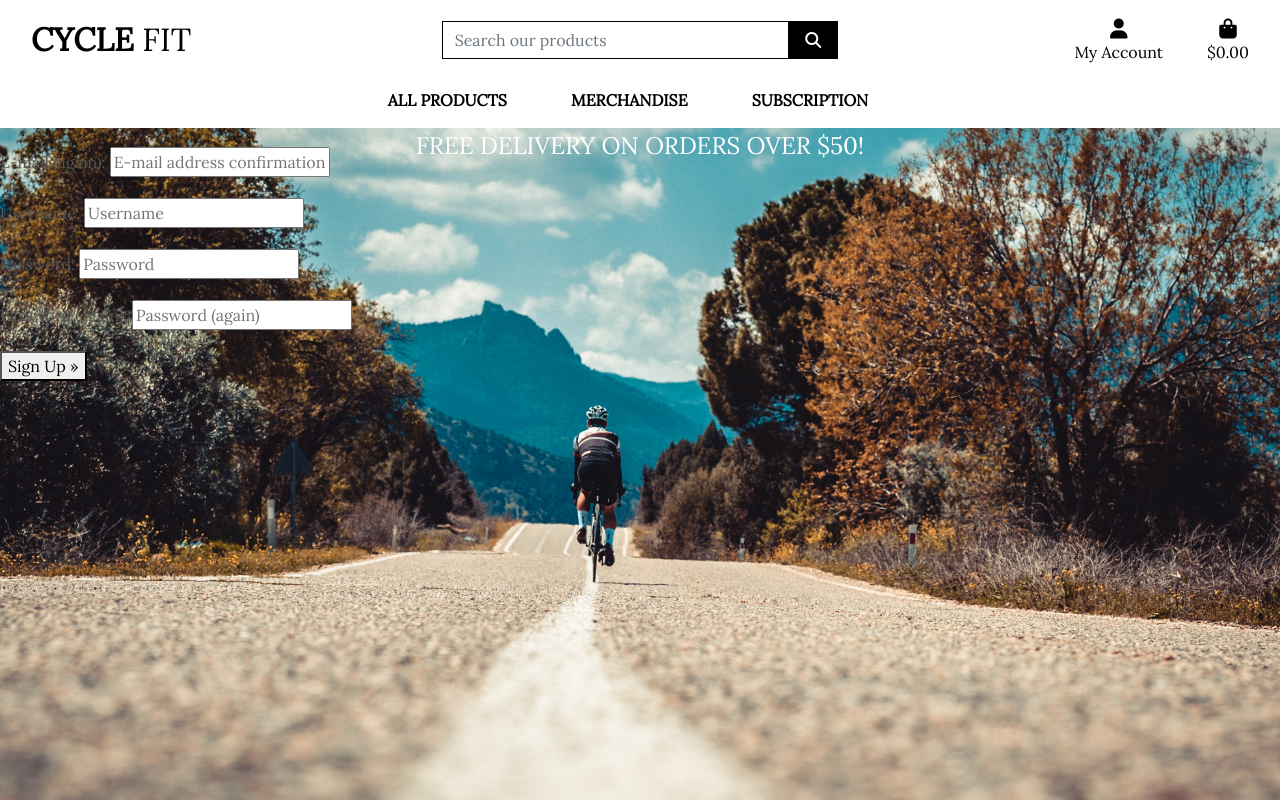
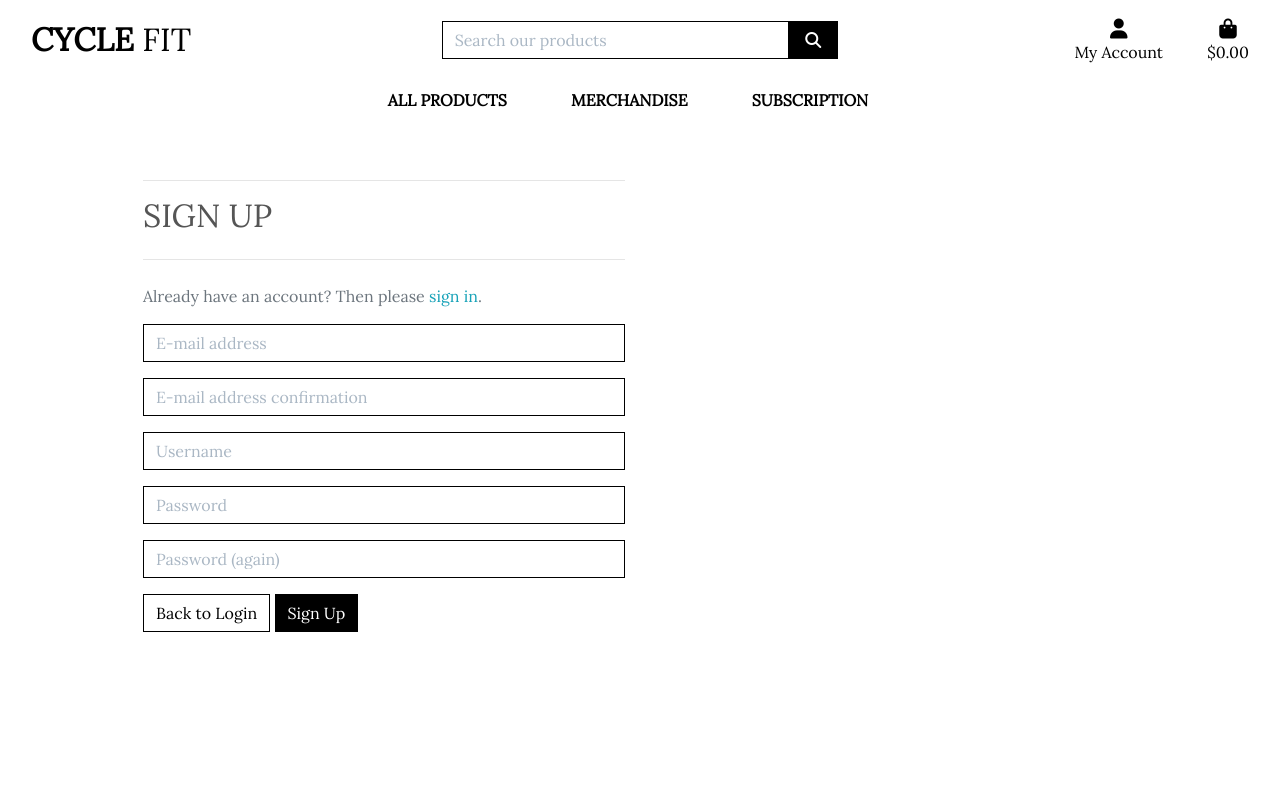
Before and after one commit to john33mcd/cycle_fit, a Django app: page /accounts/signup/ in a window 1280 px wide. Run offline with Django 3.2, Linux system fonts and the light colour scheme; some libraries are stand-ins or nearby versions.

Commit message:
Updated allauth and tested profiles

```diff
--- a/static/css/base.css
+++ b/static/css/base.css
@@ -109,6 +109,10 @@ a.category-badge>span.badge:hover {
     cursor: pointer;
 }
 
+input[name='q']::placeholder {
+    color: #aab7c4;
+}
+
 .message-container{
     position: fixed;
     top: 72px;
@@ -185,6 +189,60 @@ a.category-badge>span.badge:hover {
     }
   }
 
+  /* Allauth form formatting */
+
+  .allauth-form-inner-content p {
+      margin-top: 1.5rem; /* mt-4 */
+      color: #6c757d; /* text-secondary */
+  }
+
+  .allauth-form-inner-content input {
+      border-color: #000;
+      border-radius: 0;
+  }
+
+  .allauth-form-inner-content label:not([for='id_remember']) {
+      display: none;
+  }
+
+  .allauth-form-inner-content input::placeholder {
+      color: #aab7c4;
+  }
+
+  .allauth-form-inner-content button,
+  .allauth-form-inner-content input[type='submit'] {
+      /* btn */
+      display: inline-block;
+      font-weight: 400;
+      color: #fff;
+      text-align: center;
+      vertical-align: middle;
+      -webkit-user-select: none;
+      -moz-user-select: none;
+      -ms-user-select: none;
+      user-select: none;
+      background-color: #000;
+      border: 1px solid #000;
+      padding: .375rem .75rem;
+      font-size: 1rem;
+      line-height: 1.5;
+      border-radius: 0;
+
+      /* standard bootstrap btn transitions */
+      transition: color .15s ease-in-out,background-color .15s ease-in-out,border-color .15s ease-in-out,box-shadow .15s ease-in-out;
+  }
+
+  .allauth-form-inner-content button:hover,
+  .allauth-form-inner-content input[type='submit']:hover {
+      color: #fff;
+      background-color: #222;
+      border-color: #222;
+  }
+
+  .allauth-form-inner-content a {
+      color: #17a2b8; /* text-info */
+  }
+
   /* fixed top navbar only on medium and up */
   @media (min-width: 992px) {
       .fixed-top-desktop-only {
@@ -200,6 +258,7 @@ a.category-badge>span.badge:hover {
       }
   }
 
+  /* pad the top a bit when navbar is collapsed on mobile */
   @media (max-width: 991px) {
       .header-container {
           padding-top: 116px;
--- a/templates/allauth/account/account_inactive.html
+++ b/templates/allauth/account/account_inactive.html
@@ -4,8 +4,10 @@
 
 {% block head_title %}{% trans "Account Inactive" %}{% endblock %}
 
-{% block content %}
-<h1>{% trans "Account Inactive" %}</h1>
+{% block inner_content %}
+<hr>
+<h2 class="logo-font mb-4">{% trans "Account Inactive" %}</h2>
+<hr>
 
 <p>{% trans "This account is inactive." %}</p>
 {% endblock %}
--- a/templates/allauth/account/base.html
+++ b/templates/allauth/account/base.html
@@ -1 +1,15 @@
 {% extends "base.html" %}
+
+{% block content %}
+    <div class="container header-container">
+        <div class="overlay"></div>
+        <div class="row">
+            <div class="col-12 col-md-6">
+                <div class="allauth-form-inner-content">
+                    {% block inner_content %}
+                    {% endblock %}
+                </div>
+            </div>
+        </div>
+    </div>
+{% endblock %}
--- a/templates/allauth/account/email_confirm.html
+++ b/templates/allauth/account/email_confirm.html
@@ -6,8 +6,10 @@
 {% block head_title %}{% trans "Confirm E-mail Address" %}{% endblock %}
 
 
-{% block content %}
-<h1>{% trans "Confirm E-mail Address" %}</h1>
+{% block inner_content %}
+<hr>
+<h2 class="logo-font mb-4">{% trans "Confirm E-mail Address" %}</h2>
+<hr>
 
 {% if confirmation %}
 
--- a/templates/allauth/account/password_reset_done.html
+++ b/templates/allauth/account/password_reset_done.html
@@ -5,8 +5,10 @@
 
 {% block head_title %}{% trans "Password Reset" %}{% endblock %}
 
-{% block content %}
-    <h1>{% trans "Password Reset" %}</h1>
+{% block inner_content %}
+    <hr>
+    <h2 class="logo-font mb-4">{% trans "Password Reset" %}</h2>
+    <hr>
 
     {% if user.is_authenticated %}
     {% include "account/snippets/already_logged_in.html" %}
--- a/templates/allauth/account/password_reset_from_key_done.html
+++ b/templates/allauth/account/password_reset_from_key_done.html
@@ -3,7 +3,9 @@
 {% load i18n %}
 {% block head_title %}{% trans "Change Password" %}{% endblock %}
 
-{% block content %}
-    <h1>{% trans "Change Password" %}</h1>
+{% block inner_content %}
+    <hr>
+    <h2 class="logo-font mb-4">{% trans "Change Password" %}</h2>
+    <hr>
     <p>{% trans 'Your password is now changed.' %}</p>
 {% endblock %}
--- a/templates/allauth/account/signup.html
+++ b/templates/allauth/account/signup.html
@@ -4,18 +4,21 @@
 
 {% block head_title %}{% trans "Signup" %}{% endblock %}
 
-{% block content %}
-<h1>{% trans "Sign Up" %}</h1>
+{% block inner_content %}
+<hr>
+<h2 class="logo-font mb-4">{% trans "Sign Up" %}</h2>
+<hr>
 
 <p>{% blocktrans %}Already have an account? Then please <a href="{{ login_url }}">sign in</a>.{% endblocktrans %}</p>
 
 <form class="signup" id="signup_form" method="post" action="{% url 'account_signup' %}">
   {% csrf_token %}
-  {{ form.as_p }}
+  {{ form|crispy }}
   {% if redirect_field_value %}
   <input type="hidden" name="{{ redirect_field_name }}" value="{{ redirect_field_value }}" />
   {% endif %}
-  <button type="submit">{% trans "Sign Up" %} &raquo;</button>
+  <a class="btn btn-outline-black rounded-0" href="{% url 'account_login' %}">Back to Login</a>
+  <button type="submit">{% trans "Sign Up" %}</button>
 </form>
 
 {% endblock %}
--- a/templates/allauth/account/signup_closed.html
+++ b/templates/allauth/account/signup_closed.html
@@ -4,8 +4,10 @@
 
 {% block head_title %}{% trans "Sign Up Closed" %}{% endblock %}
 
-{% block content %}
-<h1>{% trans "Sign Up Closed" %}</h1>
+{% block inner_content %}
+<hr>
+<h2 class="logo-font mb-4">{% trans "Sign Up Closed" %}</h2>
+<hr>
 
 <p>{% trans "We are sorry, but the sign up is currently closed." %}</p>
 {% endblock %}
--- a/templates/allauth/account/verification_sent.html
+++ b/templates/allauth/account/verification_sent.html
@@ -4,8 +4,10 @@
 
 {% block head_title %}{% trans "Verify Your E-mail Address" %}{% endblock %}
 
-{% block content %}
-    <h1>{% trans "Verify Your E-mail Address" %}</h1>
+{% block inner_content %}
+    <hr>
+    <h2 class="logo-font mb-4">{% trans "Verify Your E-mail Address" %}</h2>
+    <hr>
 
     <p>{% blocktrans %}We have sent an e-mail to you for verification. Follow the link provided to finalize the signup process. Please contact us if you do not receive it within a few minutes.{% endblocktrans %}</p>
 
--- a/templates/allauth/account/verified_email_required.html
+++ b/templates/allauth/account/verified_email_required.html
@@ -4,8 +4,10 @@
 
 {% block head_title %}{% trans "Verify Your E-mail Address" %}{% endblock %}
 
-{% block content %}
-<h1>{% trans "Verify Your E-mail Address" %}</h1>
+{% block inner_content %}
+<hr>
+<h2 class="logo-font mb-4">{% trans "Verify Your E-mail Address" %}</h2>
+<hr>
 
 {% url 'account_email' as email_url %}
 
```
Also changed, not shown: templates/allauth/account/email.html (+5 -3 lines), templates/allauth/account/login.html (+9 -4 lines), templates/allauth/account/logout.html (+5 -3 lines), templates/allauth/account/password_change.html (+6 -3 lines), templates/allauth/account/password_reset.html (+6 -3 lines), templates/allauth/account/password_reset_from_key.html (+6 -3 lines), templates/allauth/account/password_set.html (+5 -3 lines), db.sqlite3. Lines whose indentation alone changed are shown as unchanged.
